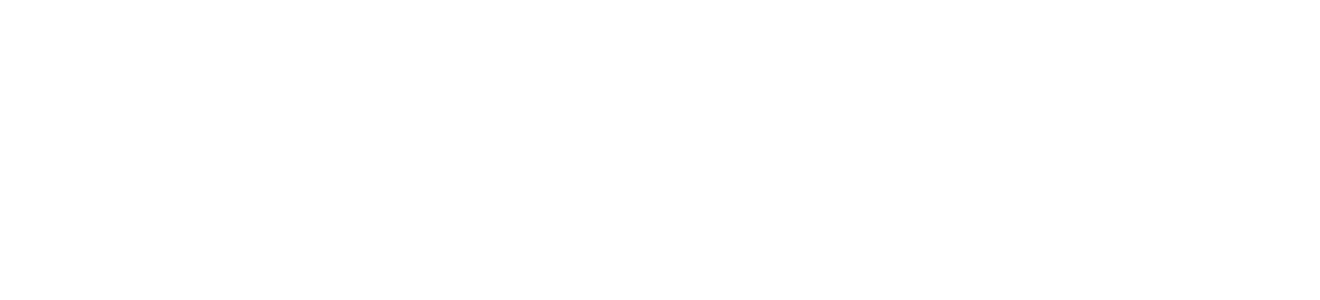
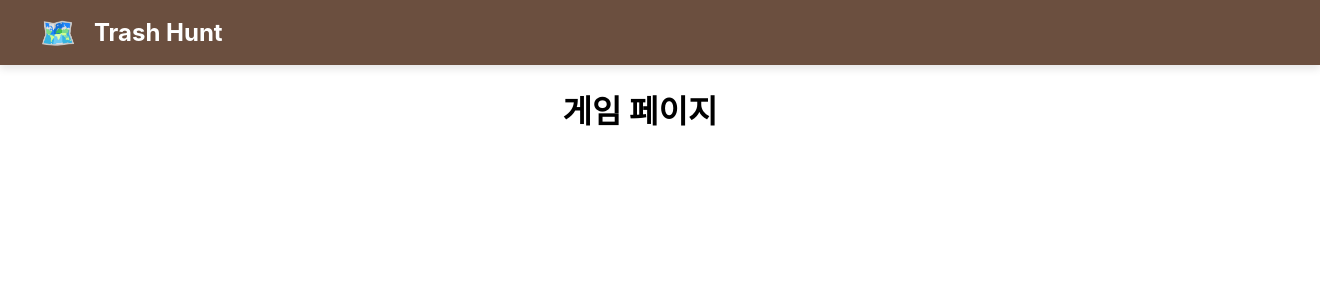
Before and after one commit to ReacTryAgain/FilthBalloon, a React (Create React App) app: page /game in a window 1280 px wide. Before the commit this address had no page. Shown: the top 300 px of the page, 1320 px wide, since content can reach past the window. Built offline with nearby package versions, Linux system fonts and the light colour scheme.

Commit message:
게임페이지 추가

```diff
--- a/src/App.js
+++ b/src/App.js
@@ -5,6 +5,7 @@
 import InfoPage from "./routes/InfoPage";
 import TimelinePage from "./routes/TimelinePage";
 import AboutPage from "./routes/AboutPage";
+import GamePage from "./routes/GamePage";
 import "./App.css";
 
 function App() {
@@ -16,6 +17,7 @@
         <Route path="/info" element={<InfoPage />} />
         <Route path="/timeline" element={<TimelinePage />} />
         <Route path="/about" element={<AboutPage />} />
+        <Route path="/game" element={<GamePage />} />
       </Routes>
     </div>
   );
--- a/src/components/mainPage/SidebarComponent.js
+++ b/src/components/mainPage/SidebarComponent.js
@@ -17,6 +17,9 @@
       <Link to="/about" style={{ textDecoration: "none" }}>
         <button style={styles.sidebarButton}>about us</button>
       </Link>
+      <Link to="/game" style={{ textDecoration: "none" }}>
+        <button style={styles.sidebarButton}>오물피하기 게임</button>
+      </Link>
     </div>
   );
 }
--- /dev/null
+++ b/src/routes/GamePage.js
@@ -0,0 +1,12 @@
+import Header from "../components/header/Header"; // 헤더 컴포넌트 추가
+
+function GamePage() {
+  return (
+    <>
+      <Header />
+      <h1>게임 페이지</h1>
+    </>
+  );
+}
+
+export default GamePage;
```
